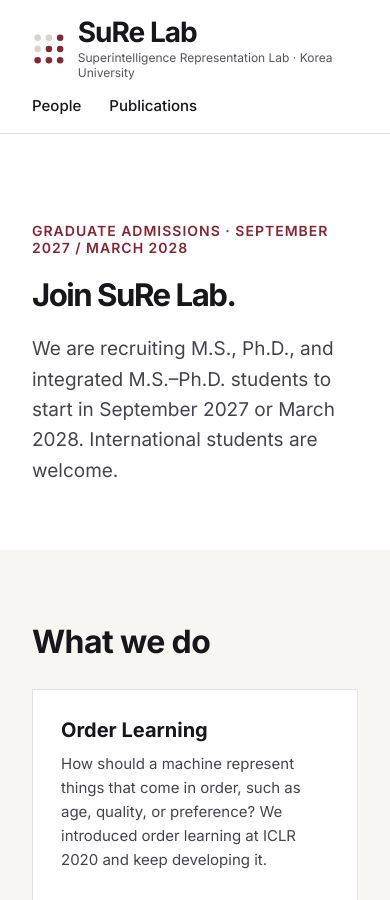
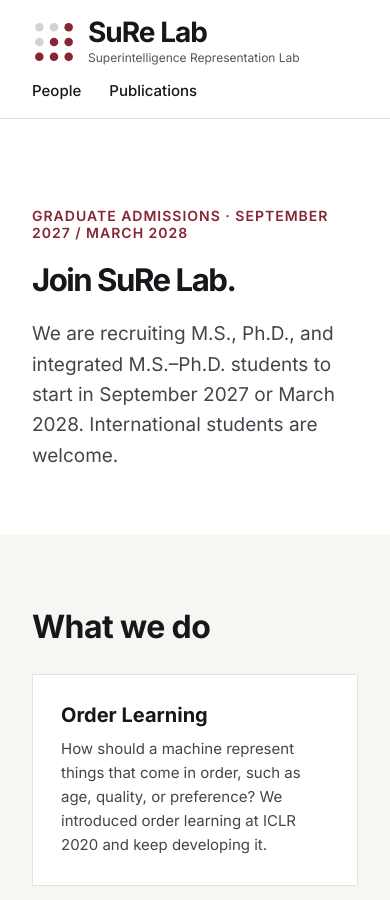
Before and after one commit to changsukim-ku/surelab-homepage, a plain HTML site: page _source/pages/Join.dc.html in a window 390 px wide. Shown: the top 900 px of the page. Drawn offline with Linux system fonts and the light colour scheme; a script that the page names is missing.

Commit message:
Header: balance logo and wordmark on mobile
Co-Authored-By: Claude Opus 5.5 <noreply@anthropic.com>
Claude-Session: https://claude.ai/code/session_019DkR5rkkzJ6eXb763qS34b

```diff
--- a/_source/pages/Join.dc.html
+++ b/_source/pages/Join.dc.html
@@ -12,6 +12,7 @@
 <style>
 body{margin:0}
 a{color:#17171B;text-decoration:none}a:hover{color:#862633}
+@media (max-width: 600px){.ku{display:none}}
 </style>
 </helmet>
 <div style="font-family: Inter, sans-serif; color: #17171B; background: #FFFFFF; min-width: 0">
@@ -19,10 +20,10 @@ a{color:#17171B;text-decoration:none}a:hover{color:#862633}
 <header style="border-bottom: 1px solid #E4E2DE">
 <div style="max-width: 1200px; margin: 0 auto; padding: 18px 32px; display: flex; flex-wrap: wrap; align-items: center; justify-content: space-between; gap: 16px">
 <a href="Main.dc.html" style="display: flex; align-items: center; gap: 12px">
-<svg width="38" height="38" viewBox="0 0 72 72" aria-hidden="true"><circle cx="12" cy="12" r="7" fill="#D6D3CE"></circle><circle cx="36" cy="12" r="7" fill="#D6D3CE"></circle><circle cx="60" cy="12" r="7" fill="#862633"></circle><circle cx="12" cy="36" r="7" fill="#D6D3CE"></circle><circle cx="36" cy="36" r="7" fill="#862633"></circle><circle cx="60" cy="36" r="7" fill="#862633"></circle><circle cx="12" cy="60" r="7" fill="#862633"></circle><circle cx="36" cy="60" r="7" fill="#862633"></circle><circle cx="60" cy="60" r="7" fill="#862633"></circle></svg>
+<svg width="44" height="44" viewBox="0 0 72 72" aria-hidden="true"><circle cx="12" cy="12" r="7" fill="#D6D3CE"></circle><circle cx="36" cy="12" r="7" fill="#D6D3CE"></circle><circle cx="60" cy="12" r="7" fill="#862633"></circle><circle cx="12" cy="36" r="7" fill="#D6D3CE"></circle><circle cx="36" cy="36" r="7" fill="#862633"></circle><circle cx="60" cy="36" r="7" fill="#862633"></circle><circle cx="12" cy="60" r="7" fill="#862633"></circle><circle cx="36" cy="60" r="7" fill="#862633"></circle><circle cx="60" cy="60" r="7" fill="#862633"></circle></svg>
 <span style="display: flex; flex-direction: column; gap: 4px">
 <span style="font-weight: 700; font-size: 28px; letter-spacing: -1px; line-height: 1">SuRe Lab</span>
-<span style="font-size: 12px; color: #55555E">Superintelligence Representation Lab · Korea University</span>
+<span style="font-size: 12px; color: #55555E; white-space: nowrap">Superintelligence Representation Lab<span class="ku"> · Korea University</span></span>
 </span>
 </a>
 <nav style="display: flex; flex-wrap: wrap; gap: 28px; font-size: 15px; font-weight: 500">
```
Also changed, not shown: _source/pages/Main.dc.html (+3 -2 lines), _source/pages/People.dc.html (+3 -2 lines), _source/pages/Publications.dc.html (+3 -2 lines), _source/pages/Seminars.dc.html (+3 -2 lines), index.html (+3 -2 lines), join.html (+3 -2 lines), people.html (+3 -2 lines), publications.html (+3 -2 lines), seminars.html (+3 -2 lines).
